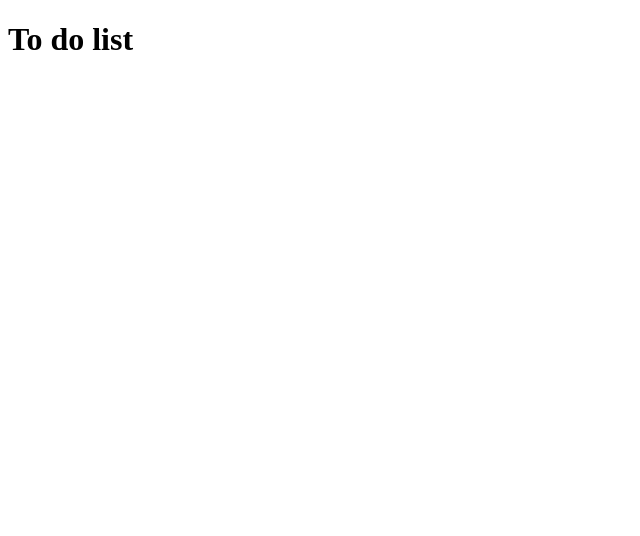
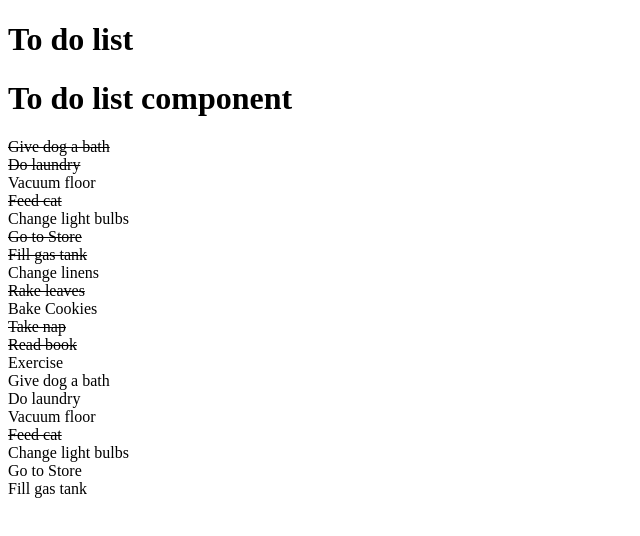
Before and after one commit to AndreaGallo264/todo-app, a React (Create React App) app: page / in a window 1280 px wide. Shown: the top 536 px of the page, without its empty margins (0-640 px from the left). Built offline with nearby package versions, Linux system fonts and the light colour scheme.

Commit message:
feature/todo-list - map mock to do list - implemented corresponding css - implemented toggle function into all to do items onClick

```diff
--- a/src/App.js
+++ b/src/App.js
@@ -5,12 +5,22 @@ import data from "./data.json";
 
 //Components
 import Header from "./Header";
+import ToDoList from "./ToDoList";
 
 function App() {
   const [toDoList, setToDoList] = useState(data);
+  const handleToggle = (id) => {
+    let mapped = toDoList.map((task) => {
+      return task.id == id
+        ? { ...task, complete: !task.complete }
+        : { ...task };
+    });
+    setToDoList(mapped);
+  };
   return (
     <div className="App">
       <Header />
+      <ToDoList toDoList={toDoList} handleToggle={handleToggle} />
     </div>
   );
 }
--- /dev/null
+++ b/src/ToDo/index.jsx
@@ -0,0 +1,17 @@
+import React from "react";
+import "./style.css";
+
+const ToDo = ({ todo, handleToggle }) => {
+  return (
+    <div
+      className={todo.complete ? "strike" : ""}
+      onClick={() => {
+        handleToggle(todo.id);
+      }}
+    >
+      {todo.task}
+    </div>
+  );
+};
+
+export default ToDo;
--- /dev/null
+++ b/src/ToDo/style.css
@@ -0,0 +1,4 @@
+.strike {
+  text-decoration: line-through;
+  cursor: pointer;
+}
--- /dev/null
+++ b/src/ToDoList/index.jsx
@@ -0,0 +1,19 @@
+import React from "react";
+
+//Components
+import ToDo from "../ToDo";
+
+const ToDoList = ({ toDoList, handleToggle }) => {
+  return (
+    <>
+      <h1>To do list component</h1>
+      <div>
+        {toDoList.map((todo) => {
+          return <ToDo todo={todo} handleToggle={handleToggle} />;
+        })}
+      </div>
+    </>
+  );
+};
+
+export default ToDoList;
```
